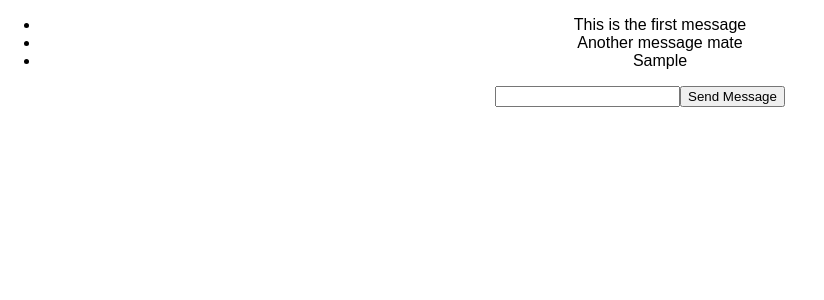
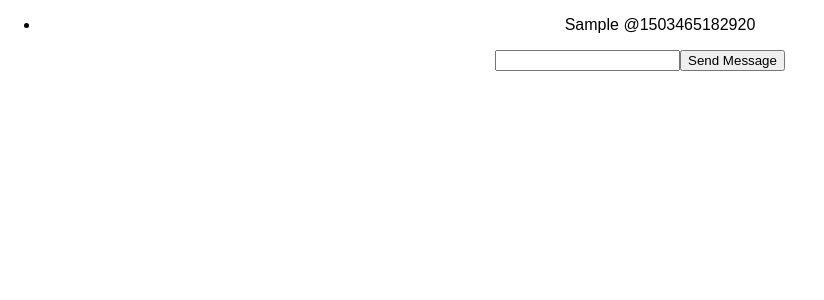
Before and after one commit to tsbajwa/chat-app, a React (Create React App) app: page / in a window 1280 px wide. Both pictures are taken after typing "Sample" into the empty fields and a click on the input "Send Message". Shown: the top 300 px of the page, without its empty margins (0-824 px from the left). Built offline with nearby package versions, Linux system fonts and the light colour scheme.

Commit message:
Added timestamp and id to messages

```diff
--- a/package.json
+++ b/package.json
@@ -7,7 +7,8 @@
     "react-dom": "^15.6.1",
     "react-redux": "^5.0.6",
     "react-scripts": "1.0.11",
-    "redux": "^3.7.2"
+    "redux": "^3.7.2",
+    "uuid": "^3.1.0"
   },
   "scripts": {
     "start": "react-scripts start",
--- a/src/components/components/ThreadView.js
+++ b/src/components/components/ThreadView.js
@@ -1,10 +1,11 @@
 import React from 'react';
 import TextFieldSubmit from './TextFieldSubmit';
+import uuidv4 from 'uuid/v4';
 
 export default class ThreadView extends React.Component {
 
   state = {
-    messages: ['This is the first message', 'Another message mate']
+    messages: []
   }
 
   handleSubmit = (message) => {
@@ -12,22 +13,27 @@ export default class ThreadView extends React.Component {
   }
 
   addMessage = (message) => {
-    const messages = [...this.state.messages, message];
+    const newMessage = {
+      text: message,
+      id:uuidv4(),
+      time: Date.now()
+    }
+    const messages = [...this.state.messages, newMessage];
     this.setState({
       messages,
     })
   }
 
-  handleDeleteClick = (index) => {
-    const messages = [...this.state.messages.slice(0, index), ...this.state.messages.slice(index +1, this.state.messages.length)]
+  handleDeleteClick = (id) => {
+    const messages = this.state.messages.filter((m) => m.id !== id)
     this.setState({
       messages,
     })
   }
 
   render() {
-    const messages = this.state.messages.map((message, index) => (
-      <li key={index} onClick={() => this.handleDeleteClick(index)}>{message}</li>
+    const messages = this.state.messages.map((message) => (
+      <li key={message.id} onClick={() => this.handleDeleteClick(message.id)}>{message.text} @{message.time}</li>
     ))
 
     return (
```
